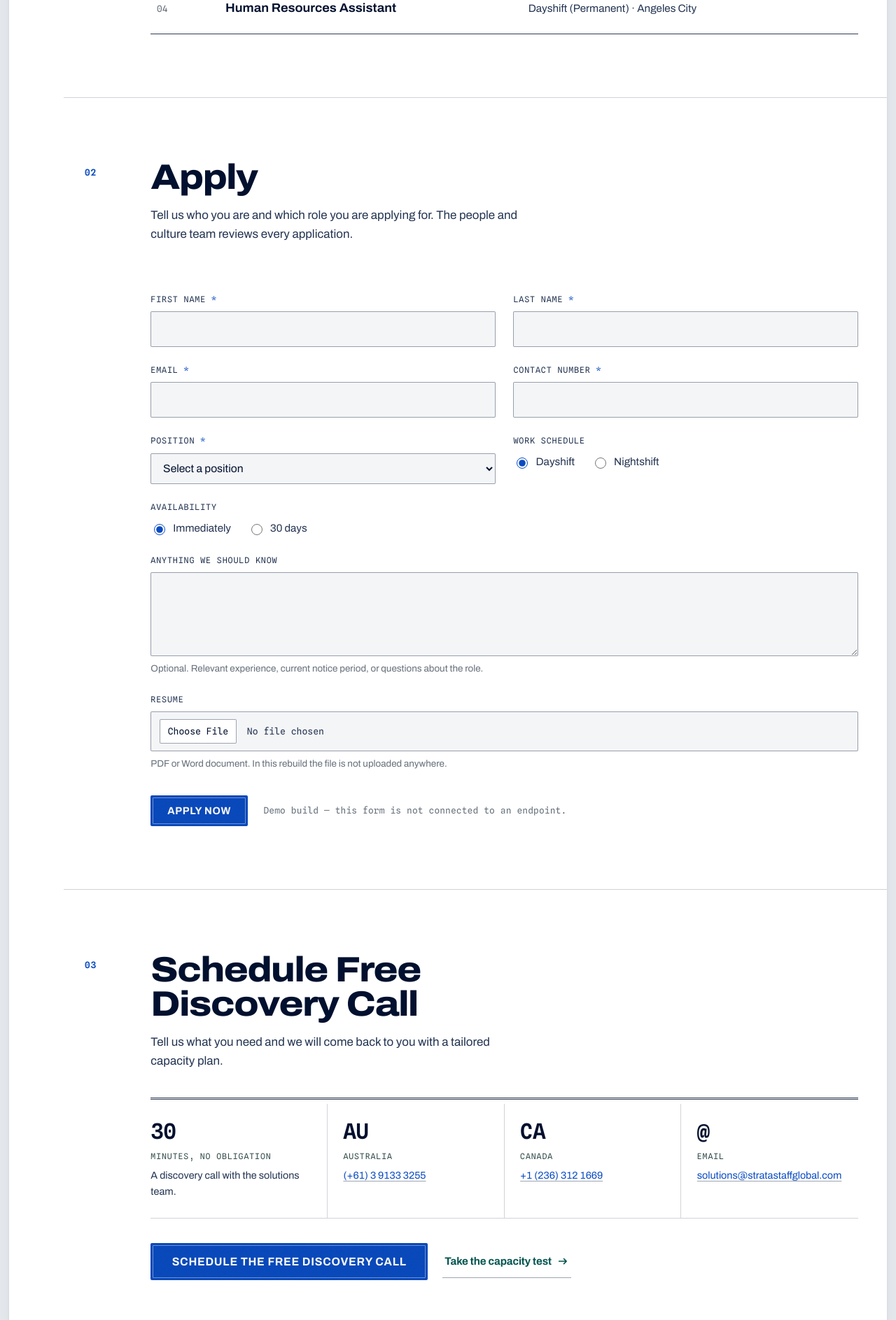
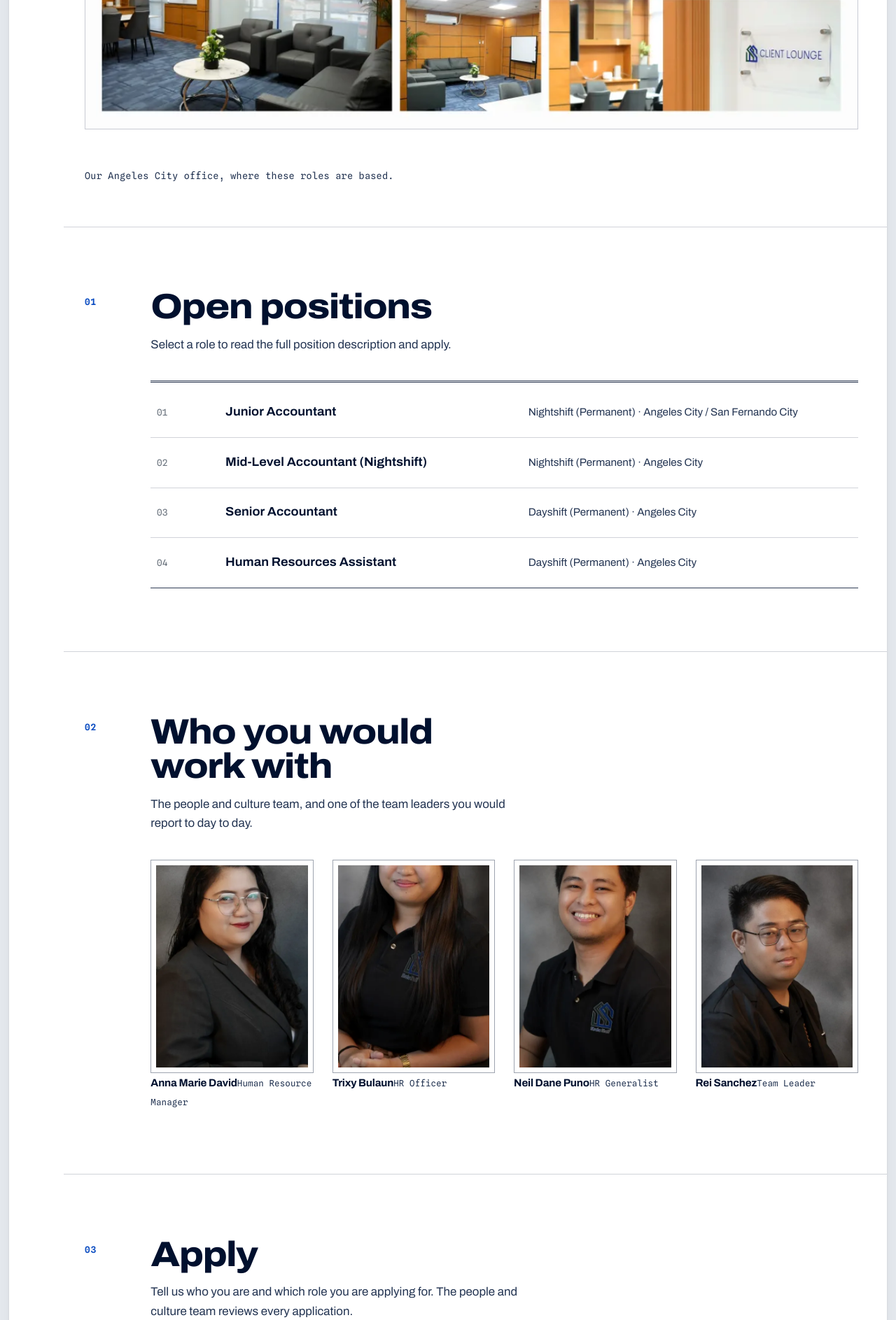
Before and after one commit to iantolentino/modern-ss, a PHP site: page /careers.html in a window 1280 px wide. Shown: the part 1000-2887 px from the top of the page at 70% size. Run offline with PHP 8.4, Linux system fonts and the light colour scheme.

Commit message:
Show the workplace and the colleagues on the recruiting pages
careers.html and the four position descriptions carried no photography, on the
pages whose whole job is to make someone want to work here.

careers.html now opens with the office photograph the company published when it
refurbished the Angeles City office. Of the eight post images this is one of the
two clear photographs, and it is the only picture in the whole asset set that is
actually of the place these roles are based -- so it goes on the page that says
where they are based, captioned as such.

It also gains a "Who you would work with" section: the human resource manager and
HR officer, and one of the team leaders. The four vacancies each gain the two
colleagues that role sits with, taken from the published board rather than
invented: the three accounting openings under the accounting manager and the
accounting officer, the HR assistant with people and culture.

Each job page also gains a section, so the four go from three items to four; the
numbering is derived at build time, so nothing had to be renumbered by hand -- which
is exactly the failure the last commit's guard exists to catch.

A `wide` option was added to postFigure for a hero that is the point of its section
rather than an illustration beside one, so the office photograph runs the full
measure instead of stopping at the 760px reading width.

113 local references, all resolving; a11y clean; zero horizontal overflow at 320
and 1440.

```diff
--- a/careers.html
+++ b/careers.html
@@ -90,6 +90,14 @@
     </tbody></table></aside>
         </div>
       </header>
+      <section class="item item--plain" aria-label="Our office">
+        <div class="item__wrap">
+          <div class="item__body item__body--wide">
+            <span class="post-fig post-fig--hero post-fig--wide"><img src="assets/post/marisol-office-1024.webp" srcset="assets/post/marisol-office-1024.webp 1024w, assets/post/marisol-office-640.webp 640w" sizes="(max-width: 900px) 92vw, 1100px" width="1024" height="512" alt="" loading="lazy" decoding="async"></span>
+            <p class="faces__cap" style="padding-left:0">Our Angeles City office, where these roles are based.</p>
+          </div>
+        </div>
+      </section>
       <section class="item" data-item="01">
         <div class="item__wrap">
           <p class="item__no"><span class="sr">Item </span>01</p>
@@ -131,6 +139,41 @@
       <section class="item" data-item="02">
         <div class="item__wrap">
           <p class="item__no"><span class="sr">Item </span>02</p>
+          <div class="item__head"><h2 class="display">Who you would work with</h2>
+            <p class="item__lede">The people and culture team, and one of the team leaders you would report to day to day.</p></div>
+          <div class="item__body item__body--wide">
+            <div class="roles">
+              <figure class="plate-fig">
+          <span class="plate-fig__frame"><img src="assets/people/anna-marie-david.webp"
+            alt="Anna Marie David, Human Resource Manager" width="480" height="640"
+            sizes="(max-width: 640px) 44vw, 23vw" loading="lazy" decoding="async"></span>
+          <figcaption><span class="plate-fig__name">Anna Marie David</span><span class="plate-fig__role">Human Resource Manager</span></figcaption>
+        </figure>
+              <figure class="plate-fig">
+          <span class="plate-fig__frame"><img src="assets/people/trixy-bulaun.webp"
+            alt="Trixy Bulaun, HR Officer" width="480" height="640"
+            sizes="(max-width: 640px) 44vw, 23vw" loading="lazy" decoding="async"></span>
+          <figcaption><span class="plate-fig__name">Trixy Bulaun</span><span class="plate-fig__role">HR Officer</span></figcaption>
+        </figure>
+              <figure class="plate-fig">
+          <span class="plate-fig__frame"><img src="assets/people/neil-dane-puno.webp"
+            alt="Neil Dane Puno, HR Generalist" width="480" height="640"
+            sizes="(max-width: 640px) 44vw, 23vw" loading="lazy" decoding="async"></span>
+          <figcaption><span class="plate-fig__name">Neil Dane Puno</span><span class="plate-fig__role">HR Generalist</span></figcaption>
+        </figure>
+              <figure class="plate-fig">
+          <span class="plate-fig__frame"><img src="assets/people/rei-sanchez.webp"
+            alt="Rei Sanchez, Team Leader" width="480" height="640"
+            sizes="(max-width: 640px) 44vw, 23vw" loading="lazy" decoding="async"></span>
+          <figcaption><span class="plate-fig__name">Rei Sanchez</span><span class="plate-fig__role">Team Leader</span></figcaption>
+        </figure>
+            </div>
+          </div>
+        </div>
+      </section>
+      <section class="item" data-item="03">
+        <div class="item__wrap">
+          <p class="item__no"><span class="sr">Item </span>03</p>
           <div class="item__head"><h2 class="display">Apply</h2>
             <p class="item__lede">Tell us who you are and which role you are applying for. The people and culture team reviews every application.</p></div>
           <div class="item__body item__body--wide">
@@ -182,9 +225,9 @@
         </div>
       </section>
 
-      <section class="item" id="book" data-item="03">
+      <section class="item" id="book" data-item="04">
         <div class="item__wrap">
-          <p class="item__no"><span class="sr">Item </span>03</p>
+          <p class="item__no"><span class="sr">Item </span>04</p>
           <div class="item__head">
             <h2 class="display">Schedule Free Discovery Call</h2>
             <p class="item__lede">Tell us what you need and we will come back to you with a tailored capacity plan.</p>
--- a/styles.css
+++ b/styles.css
@@ -711,6 +711,9 @@ h3 { font-size: var(--h3); font-weight: 700; font-stretch: 104%; letter-spacing:
    aspect -- nothing is cropped and nothing is letterboxed. */
 .post-fig--hero { max-width: 760px; margin: 0 0 2.6rem; aspect-ratio: auto; }
 .post-fig--hero img { height: auto; }
+/* A hero that is the point of its section rather than an illustration beside one,
+   so it runs the full measure instead of stopping at a reading width. */
+.post-fig--wide { max-width: none; }
 
 /* ================================================================= seals == */
 .seals { display: grid; grid-template-columns: repeat(4, minmax(0, 1fr)); gap: 30px; }
```
Also changed, not shown: build.mjs (+44 -2 lines), job-hr-assistant.html (+26 -4 lines), job-junior-accountant.html (+26 -4 lines), job-mid-level-accountant.html (+26 -4 lines), job-senior-accountant.html (+26 -4 lines).
